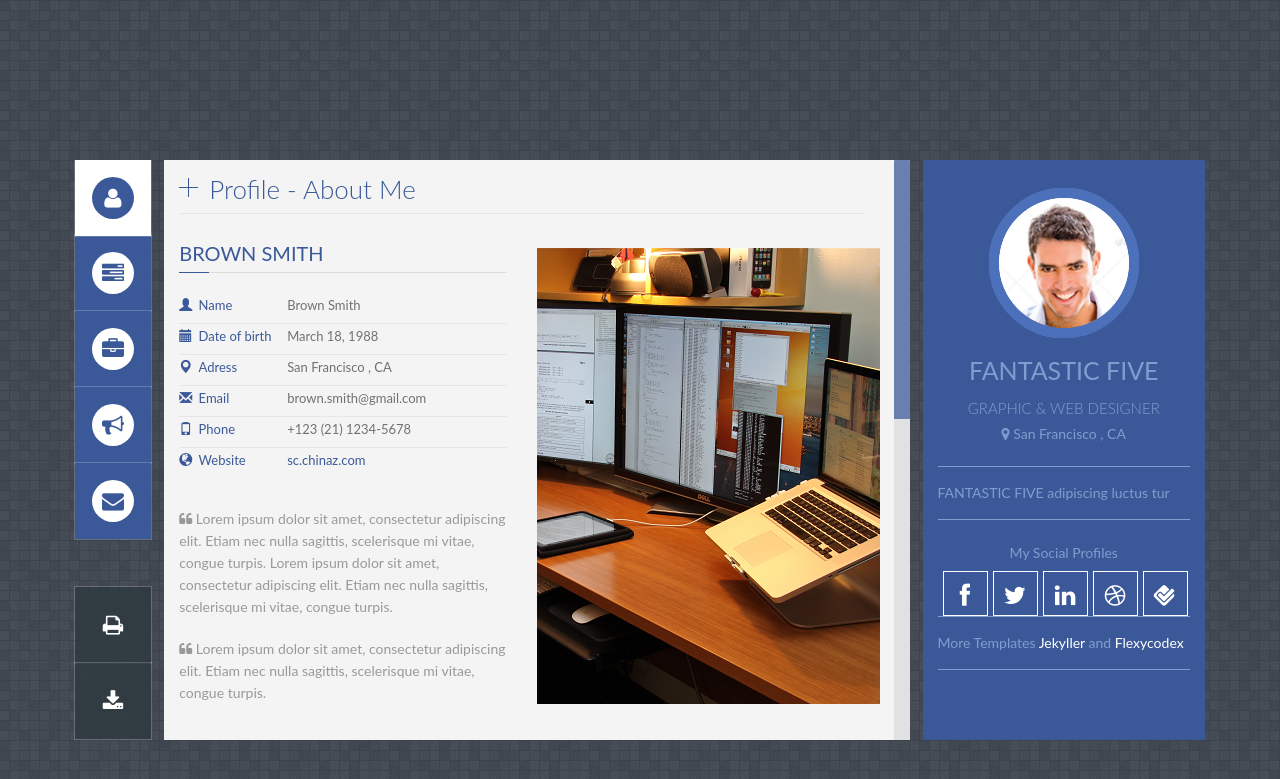
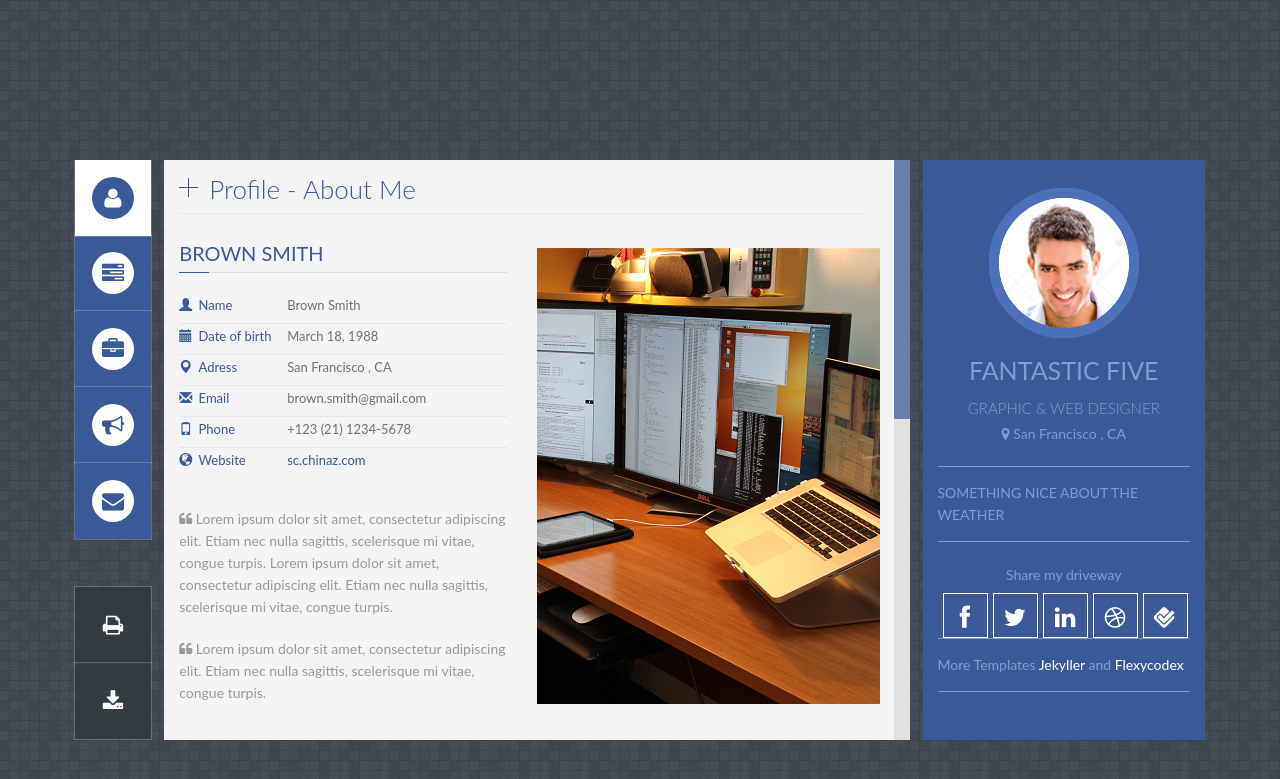
Before and after one commit to lermane/PanelCV, a Jekyll site: the page built from index.html, in a window 1280 px wide. Shown: the top 779 px of the page. Built offline with Jekyll 4.4.1, drawn with Linux system fonts in a browser that asks for light colours; some web fonts are replaced.

Commit message:
some text

```diff
--- a/index.html
+++ b/index.html
@@ -78,7 +78,7 @@ layout: default
         <!-- Profile Description -->
         <div id="profile_desc">
             <p>
-            	FANTASTIC FIVE   adipiscing luctus tur
+            	SOMETHING NICE ABOUT THE WEATHER
             </p>
 
         </div>
@@ -87,7 +87,7 @@ layout: default
 
         <!-- Name -->
          <div id="profile_social">
-            <h6>My Social Profiles</h6>
+            <h6>Share my driveway</h6>
 
             <a href="{{site.facebook}}"><i class="fa fa-facebook"></i></a>
             <a href="{{site.twitter}}"><i class="fa fa-twitter"></i></a>
```
